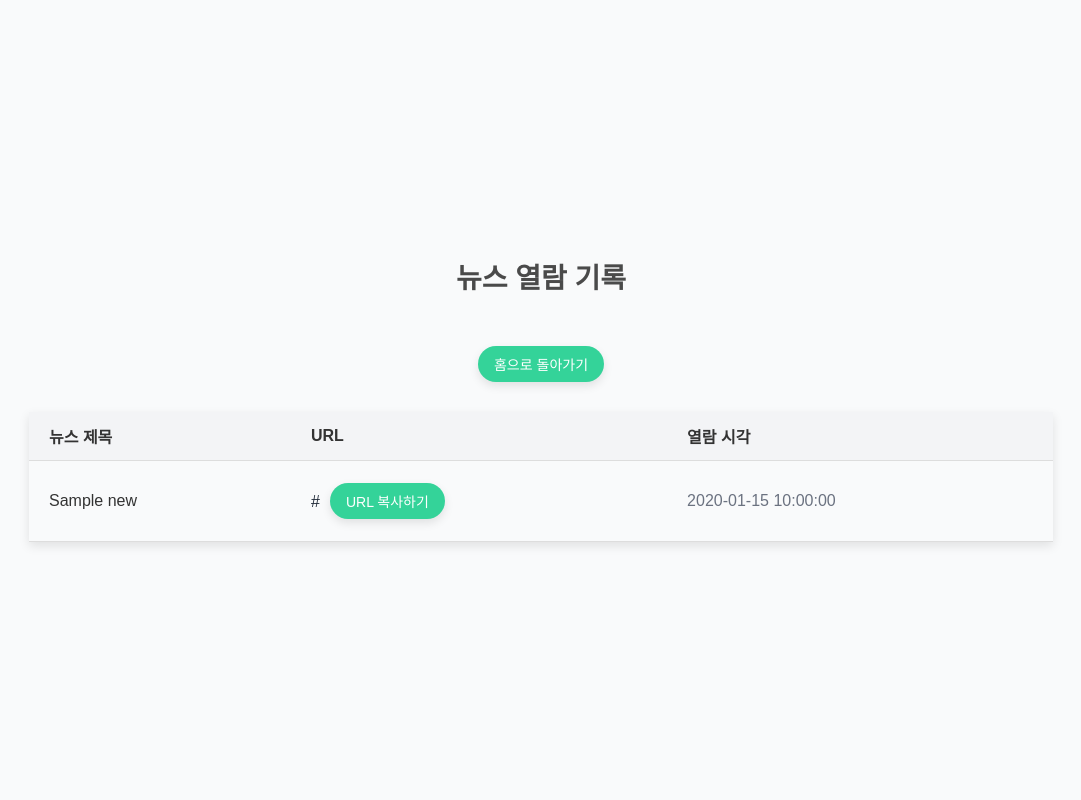
After one commit to JaeHyeonSung/newsSummarization, a Python web app: template templates/viewednews.html in a window 1280 px wide. The commit adds this page. Shown: the whole page, without its empty margins (99-1180 px from the left). Run offline with Jinja, Linux system fonts and the light colour scheme; the template is opened without the code that fills it: most values are stand-ins (such as "Sample title", 1, 10 or a date in 2020).

Commit message:
newslog added

```diff
--- /dev/null
+++ b/templates/viewednews.html
@@ -0,0 +1,135 @@
+<!DOCTYPE html>
+<html lang="ko">
+<head>
+    <meta charset="UTF-8">
+    <meta name="viewport" content="width=device-width, initial-scale=1.0">
+    <title>뉴스 열람 기록</title>
+    <style>
+        body {
+            font-family: 'Apple SD Gothic Neo', sans-serif;
+            background-color: #f9fafb;
+            color: #333;
+            display: flex;
+            justify-content: center;
+            align-items: center;
+            height: 100vh;
+            margin: 0;
+            flex-direction: column;
+            text-align: center;
+        }
+
+        h1 {
+            font-size: 28px;
+            color: #4a4a4a;
+            margin-bottom: 40px;
+        }
+
+        table {
+            width: 80%;
+            border-collapse: collapse;
+            margin: 20px 0;
+            box-shadow: 0 4px 10px rgba(0, 0, 0, 0.1);
+        }
+
+        th, td {
+            padding: 12px 20px;
+            text-align: left;
+            border-bottom: 1px solid #ddd;
+        }
+
+        th {
+            background-color: #f3f4f6;
+            color: #333;
+        }
+
+        td a {
+            color: #1f2937;
+            text-decoration: none;
+        }
+
+        td a:hover {
+            text-decoration: underline;
+        }
+
+        .timestamp {
+            color: #6b7280;
+        }
+
+        button {
+            padding: 8px 16px;
+            font-size: 14px;
+            border-radius: 18px;
+            border: none;
+            cursor: pointer;
+            background-color: #34d399;
+            color: white;
+            box-shadow: 0 4px 10px rgba(0, 0, 0, 0.1);
+            transition: background-color 0.3s, transform 0.3s;
+            margin: 10px;
+        }
+
+        button:hover {
+            background-color: #10b981;
+            transform: scale(0.85);
+        }
+
+        button:active {
+            background-color: #059669;
+        }
+
+    </style>
+</head>
+<body>
+    <h1>뉴스 열람 기록</h1>
+    <button onclick="window.location.href='/'">홈으로 돌아가기</button>
+    <table>
+        <thead>
+            <tr>
+                <th>뉴스 제목</th>
+                <th>URL</th>
+                <th>열람 시각</th>
+            </tr>
+        </thead>
+        <tbody>
+            {% for news in news_list %}
+            <tr>
+                <td>{{ news.news_title }}</td>
+                <td><a href="{{ news.news_url }}" target="_blank">{{ news.news_url }}</a><button class="copy-button" onclick="copyToClipboard('{{news.news_url}}')">URL 복사하기</button></td>
+                <td class="timestamp">{{ news.viewed_time }}</td>
+            </tr>
+            {% endfor %}
+        </tbody>
+    </table>
+
+
+
+    <script>
+        function copyToClipboard(url) {
+            if (navigator.clipboard) {
+                // 클립보드 API가 지원될 경우
+                navigator.clipboard.writeText(url)
+                    .then(() => {
+                        alert('URL이 복사되었습니다!');
+                    })
+                    .catch(err => {
+                        console.error('URL 복사 실패:', err);
+                    });
+            } else {
+                // 클립보드 API가 지원되지 않을 경우 execCommand 방식으로 복사
+                const tempInput = document.createElement('input');
+                document.body.appendChild(tempInput);
+                tempInput.value = url;
+                tempInput.select();
+                try {
+                    document.execCommand('copy');
+                    alert('URL이 복사되었습니다!');
+                } catch (err) {
+                    console.error('execCommand 복사 실패:', err);
+                } finally {
+                    document.body.removeChild(tempInput);
+                }
+            }
+        }
+    </script>
+</body>
+</html>
```
Also changed, not shown: app.py (+104 -9 lines), templates/home.html (+17 -2 lines), templates/watchnews.html (+37 -2 lines).
